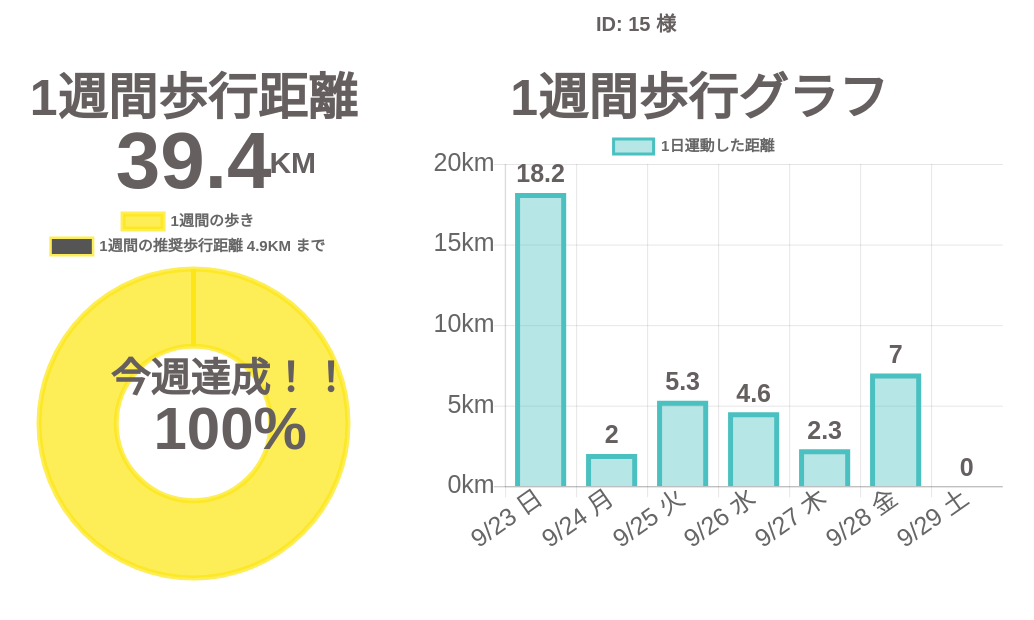
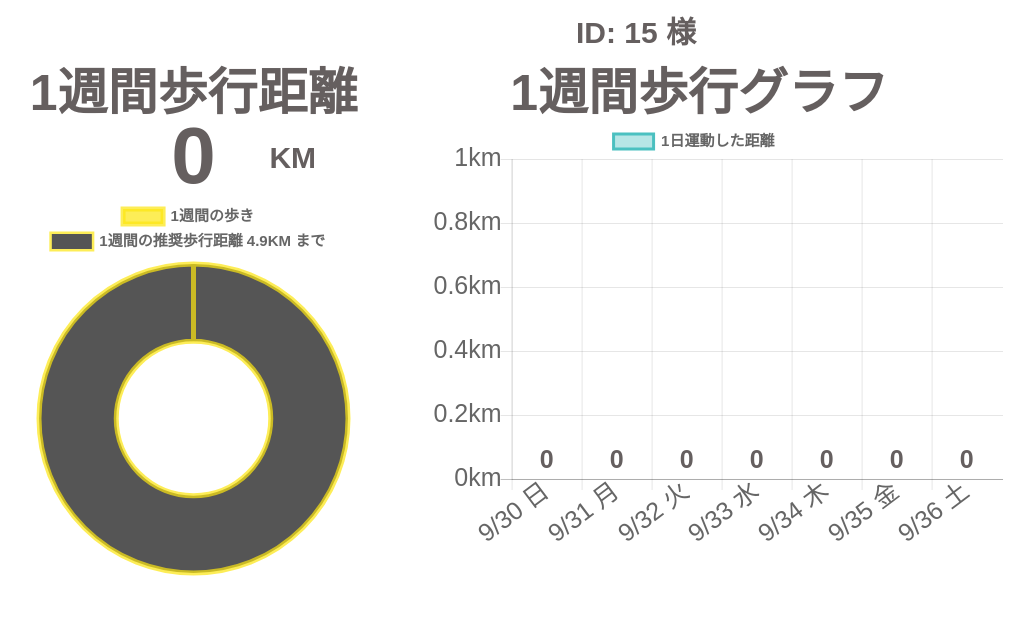
Before and after one commit to asaponhi/2018_procon_wellness, a PHP site: page /DISPLAY_RESULT.html in a window 1280 px wide. Shown: the top 620 px of the page, without its empty margins (4-1038 px from the left). Run offline with PHP 8.4, Linux system fonts and the light colour scheme.

Commit message:
upgrade DATE_GET chege month halfway
月末判定月初め判定が必要

```diff
--- a/2018_procon_wellness/DISPLAY_RESULT.html
+++ b/2018_procon_wellness/DISPLAY_RESULT.html
@@ -12,7 +12,7 @@
 <body>
   <div class="content-wrapper">
     <div class="identity">
-      <p id="UserID"></p>
+      <div id="UserID"></div>
 
     </div>
 
@@ -26,20 +26,16 @@
           <div id="myDoughnut-cheer-text"></div>
           <div id="myDoughnut-distance_rate-text"></div>
         </div>
-
-        <!-- <div class="myDoughnut-side">
-          <div id="myDoughnut-distance_weekly_sum"></div>
-          <div class="myDoughnut-distance_weekly_sum_unit"> KM</div>
-
-          <p id="myDoughnut-result"></p>
-        </div> -->
       </div>
       <div class="graph graph-bar">
         <div class="graph title graph-bar-title">1週間歩行グラフ</div>
         <canvas id="myBarChart" style="position:relative;width:2800px; height:2000px;"></canvas>
       </div>
     </div>
-    <div class="calorie-example"></div>
+
+    <!-- <div class="graph calorie-content">
+      <div class="graph title calorie-title">本日の歩行 消費カロリー</div>
+    </div> -->
   </div>
 
 
--- a/2018_procon_wellness/DISPLAY_RESULT_STYLE.css
+++ b/2018_procon_wellness/DISPLAY_RESULT_STYLE.css
@@ -8,8 +8,8 @@
   height: auto;
   text-align: center;
 }
-.identity p{
-  font-size:20px;
+#UserID{
+  font-size:30px;
   font-family: "Arial";
   font-weight:bold;
   color: #655f5f;
@@ -77,9 +77,19 @@ line-height: 0.8;
 #myDoughnut-distance_rate-text{
 font-size: 60px;
 }
+/* 棒グラフ */
 .graph-bar{
   width: 50%;
   height: auto;
   position: absolute;
   /* display: inline-block; */
 }
+/* カロリー */
+.calorie-content{
+  width: 10%;
+  height: auto;
+}
+.calorie-title{
+  /* font-size:50px; */
+  /* position: absolute; */
+}
--- a/2018_procon_wellness/js/DATE_GET.js
+++ b/2018_procon_wellness/js/DATE_GET.js
@@ -1,4 +1,4 @@
-var today = new Date();
+var today = new Date(2018,8,30);
 
 function getDate_slash() {
 
@@ -29,12 +29,26 @@ function getDate_hifun_control_day(control_day) {
  function getDate_this_Week(){
   //配列に09/25の形式で格納する
   var this_Week=['0','0','0','0','0','0','0'];
+  // var now_day = today.getDay();
+  // this_Week[now_day]=String(today.getMonth()+1)+'/'+String(today.getDate());
+  // for(var i=now_day,j=1;i>0;i--,j++){
+  //   this_Week[i-1]=String(today.getMonth()+1)+'/'+String(today.getDate()-j);
+  // }
+  // for(var i=now_day,j=1;i<6;i++,j++){
+  //   this_Week[i+1]=String(today.getMonth()+1)+'/'+String(today.getDate()+j);
+  // }
   var now_day = today.getDay();
   this_Week[now_day]=String(today.getMonth()+1)+'/'+String(today.getDate());
   for(var i=now_day,j=1;i>0;i--,j++){
-    this_Week[i-1]=String(today.getMonth()+1)+'/'+String(today.getDate()-j);
+    //月初→月末判定
+    var another_day=new Date(today.getFullYear(), today.getMonth() + 1, 0);
+    if(today.setDate(today.getDate()-j) == another_day){
+
+    }
+    else{this_Week[i-1]=String(today.getMonth()+1)+'/'+String(today.getDate()-j);}
   }
   for(var i=now_day,j=1;i<6;i++,j++){
+    //月末→月初判定
     this_Week[i+1]=String(today.getMonth()+1)+'/'+String(today.getDate()+j);
   }
 
--- a/2018_procon_wellness/js/DISTANCE_WEEKLY.js
+++ b/2018_procon_wellness/js/DISTANCE_WEEKLY.js
@@ -19,7 +19,7 @@ var Distance_Weekly = function() { //日付読み込み
   //本日から日曜びまでさかのぼる
   //本日の曜日割り出して、０になるまで引き算していく　もし、日曜ならその日の距離足し算する　1回だけ行うがいいかな
   // var now_day= getDay();
-  var control_day = 6;
+  var control_day = 0;
   var now_date = getDate_hifun_control_day(control_day);
   var now_day = getDay_control_day(control_day);
   var start_day = getDay_control_day(control_day);
--- a/2018_procon_wellness/js/IDENTITY.js
+++ b/2018_procon_wellness/js/IDENTITY.js
@@ -5,5 +5,5 @@ var result = getCSV("data.csv"); //csv読み込み
 
   //お名前表示
 var UserID = function(){
-  document.getElementById("UserID").innerHTML = 'ID: '+String(result[1][1]) + ' 様<BR>'; //ID表示　1回目でも大丈夫
+  document.getElementById("UserID").innerHTML = 'ID: '+String(result[1][1]) + ' 様'; //ID表示　1回目でも大丈夫
 }
```
